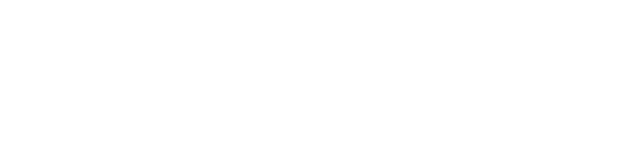
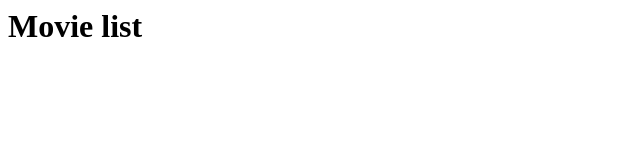
Before and after one commit to emmazing394/emmazing394.github.io, a plain HTML site: page Movies/index.html in a window 1280 px wide. Shown: the whole page, without its empty margins (0-640 px from the left). Drawn offline with Linux system fonts and the light colour scheme.

Commit message:
First test

```diff
--- a/Movies/index.html
+++ b/Movies/index.html
@@ -4,4 +4,7 @@
 
   <link rel="stylesheet" href="style.css">
 </head>
+<body>
+  <h1>Movie list</h1>
+</body>
 </html>
```
